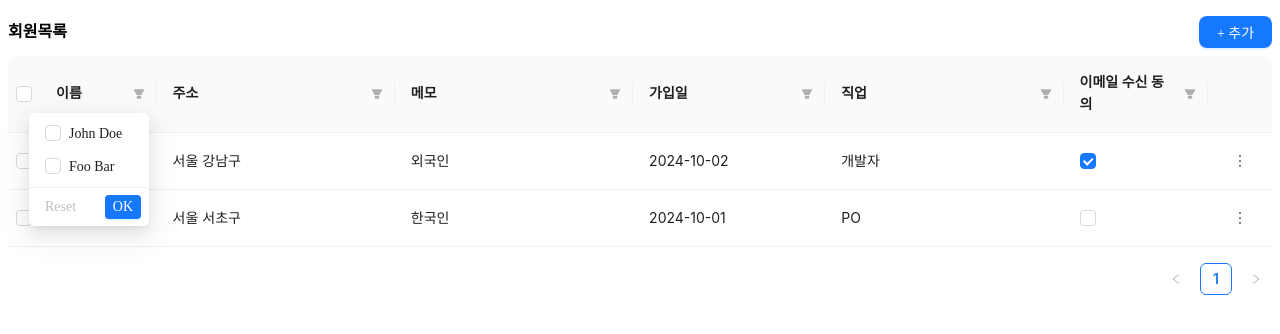
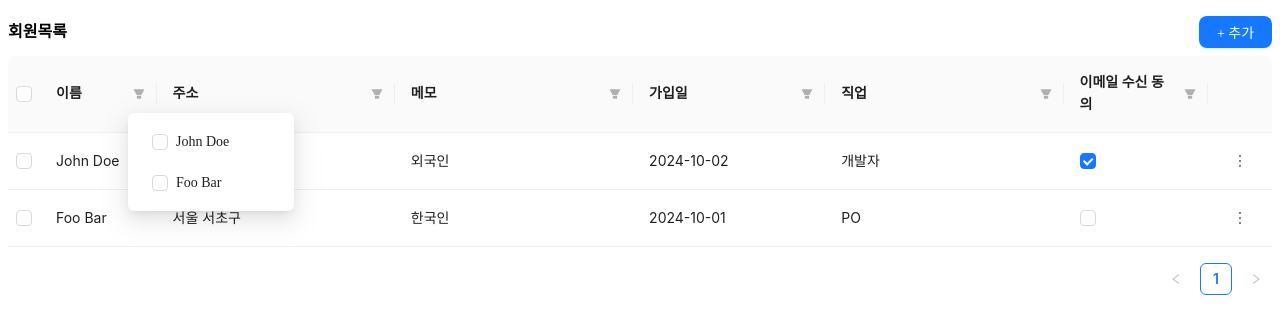
Before and after one commit to limbin1169/signup_table, a React (Vite) app: page / in a window 1280 px wide. Both pictures are taken after a click on the button 138 px from the left and 94 px from the top of the page. Shown: the top 334 px of the page. Built offline with nearby package versions, Linux system fonts and the light colour scheme.

Commit message:
fix: 필터 gui 맞게 custom화 적용

```diff
--- a/src/components/RecordTable.tsx
+++ b/src/components/RecordTable.tsx
@@ -1,4 +1,4 @@
-import { Table, Dropdown, Checkbox } from "antd";
+import { Table, Dropdown, Checkbox, Menu } from "antd";
 import { useCoreStore } from "../CoreProvider";
 import { MoreOutlined } from "@ant-design/icons";
 import { styled } from "styled-components";
@@ -6,6 +6,7 @@ import { FieldModel, RecordModel } from "../models";
 import { Observer } from "mobx-react";
 import { toJS } from "mobx";
 import { useState } from "react";
+import { FilterDropdownProps } from "antd/es/table/interface";
 
 interface RecordTableProps {
   records: RecordModel[];
@@ -20,6 +21,8 @@ export const RecordTable: React.FC<RecordTableProps> = ({
 }) => {
   const { recordStore } = useCoreStore();
   const [current, setCurrent] = useState<Partial<RecordModel>[]>([]);
+  const [filters, setFilters] = useState<{ [key: string]: any }>({});
+
   const getColumnWidth = (fieldId: string) => {
     switch (fieldId) {
       case "id":
@@ -52,7 +55,6 @@ export const RecordTable: React.FC<RecordTableProps> = ({
         } else {
           recordStore.removeRecord(record.id);
         }
-
         break;
       default:
         break;
@@ -63,6 +65,21 @@ export const RecordTable: React.FC<RecordTableProps> = ({
     onChange: (selectedRowKeys: React.Key[], selectedRows: RecordModel[]) => {
       setCurrent(selectedRows);
     },
+  };
+
+  const handleFilterChange = (fieldId: string, value: any) => {
+    const newFilters = { ...filters };
+
+    if (newFilters[fieldId]?.includes(value)) {
+      newFilters[fieldId] = newFilters[fieldId].filter((x: any) => x !== value);
+      if (newFilters[fieldId].length === 0) {
+        delete newFilters[fieldId];
+      }
+    } else {
+      newFilters[fieldId] = [...(newFilters[fieldId] || []), value];
+    }
+
+    setFilters(newFilters);
   };
 
   return (
@@ -87,8 +104,40 @@ export const RecordTable: React.FC<RecordTableProps> = ({
             dataIndex: field.id,
             key: field.id,
             width: getColumnWidth(field.id),
-            filters: filterOptions.length > 0 ? filterOptions : undefined,
-            onFilter: (value: any, record: RecordModel) => {
+
+            filterDropdown: ({
+              setSelectedKeys,
+              confirm,
+            }: FilterDropdownProps) => {
+              return (
+                <FilterContainer>
+                  <Menu
+                    items={filterOptions.map((option) => ({
+                      key: String(option.value),
+                      label: (
+                        <Checkbox
+                          checked={filters[field.id]?.includes(option.value)}
+                          onChange={() => {
+                            handleFilterChange(field.id, option.value);
+                            setSelectedKeys(
+                              filters[field.id]?.includes(option.value)
+                                ? filters[field.id].filter(
+                                    (x: any) => x !== option.value
+                                  )
+                                : [...(filters[field.id] || []), option.value]
+                            );
+                            confirm();
+                          }}
+                        >
+                          {option.text}
+                        </Checkbox>
+                      ),
+                    }))}
+                  />
+                </FilterContainer>
+              );
+            },
+            onFilter: (value, record: RecordModel) => {
               const fieldValue = record[field.id as keyof RecordModel];
 
               if (typeof fieldValue === "boolean") {
@@ -101,10 +150,61 @@ export const RecordTable: React.FC<RecordTableProps> = ({
 
           if (field.id === "isMailAgreed") {
             column.render = (value: boolean) => <Checkbox checked={value} />;
-            column.filters = [
-              { text: "선택됨", value: "true" },
-              { text: "선택 안함", value: "false" },
-            ];
+            column.filterDropdown = ({
+              setSelectedKeys,
+              confirm,
+            }: FilterDropdownProps) => {
+              return (
+                <FilterContainer>
+                  <Menu
+                    items={[
+                      {
+                        key: "true",
+                        label: (
+                          <Checkbox
+                            checked={filters[field.id]?.includes("true")}
+                            onChange={() => {
+                              handleFilterChange(field.id, "true");
+                              setSelectedKeys(
+                                filters[field.id]?.includes("true")
+                                  ? filters[field.id].filter(
+                                      (x: any) => x !== "true"
+                                    )
+                                  : [...(filters[field.id] || []), "true"]
+                              );
+                              confirm();
+                            }}
+                          >
+                            선택됨
+                          </Checkbox>
+                        ),
+                      },
+                      {
+                        key: "false",
+                        label: (
+                          <Checkbox
+                            checked={filters[field.id]?.includes("false")}
+                            onChange={() => {
+                              handleFilterChange(field.id, "false");
+                              setSelectedKeys(
+                                filters[field.id]?.includes("false")
+                                  ? filters[field.id].filter(
+                                      (x: any) => x !== "false"
+                                    )
+                                  : [...(filters[field.id] || []), "false"]
+                              );
+                              confirm();
+                            }}
+                          >
+                            선택 안함
+                          </Checkbox>
+                        ),
+                      },
+                    ]}
+                  />
+                </FilterContainer>
+              );
+            };
           }
 
           return column;
@@ -128,8 +228,7 @@ export const RecordTable: React.FC<RecordTableProps> = ({
                   { type: "divider" },
                   {
                     key: "delete",
-                    label: "삭제",
-                    danger: true,
+                    label: <span style={{ color: "#FF4D4F" }}>삭제</span>,
                     onClick: () => handleMenuClick("delete", record),
                   },
                 ],
@@ -146,10 +245,28 @@ export const RecordTable: React.FC<RecordTableProps> = ({
 
         const columns = [...fieldColumns, actionColumn];
 
+        const filteredData = dataSource.filter((record) => {
+          for (const fieldId in filters) {
+            if (filters[fieldId] && filters[fieldId].length > 0) {
+              const fieldValue = record[fieldId as keyof RecordModel];
+
+              const matches = filters[fieldId].some((filterValue: any) => {
+                if (typeof fieldValue === "boolean") {
+                  return fieldValue === (filterValue === "true");
+                }
+                return String(fieldValue).includes(String(filterValue));
+              });
+
+              if (!matches) return false;
+            }
+          }
+          return true;
+        });
+
         return (
           <Table
             columns={columns}
-            dataSource={dataSource}
+            dataSource={filteredData}
             rowSelection={{ type: "checkbox", ...rowSelection }}
             rowKey="id"
           />
@@ -179,3 +296,13 @@ const ActionButton = styled.button`
     font-size: 16px;
   }
 `;
+
+const FilterContainer = styled.div`
+  padding: 8px;
+  min-width: 150px;
+  > ul {
+    gap: 8px;
+    display: flex;
+    flex-direction: column;
+  }
+`;
```
